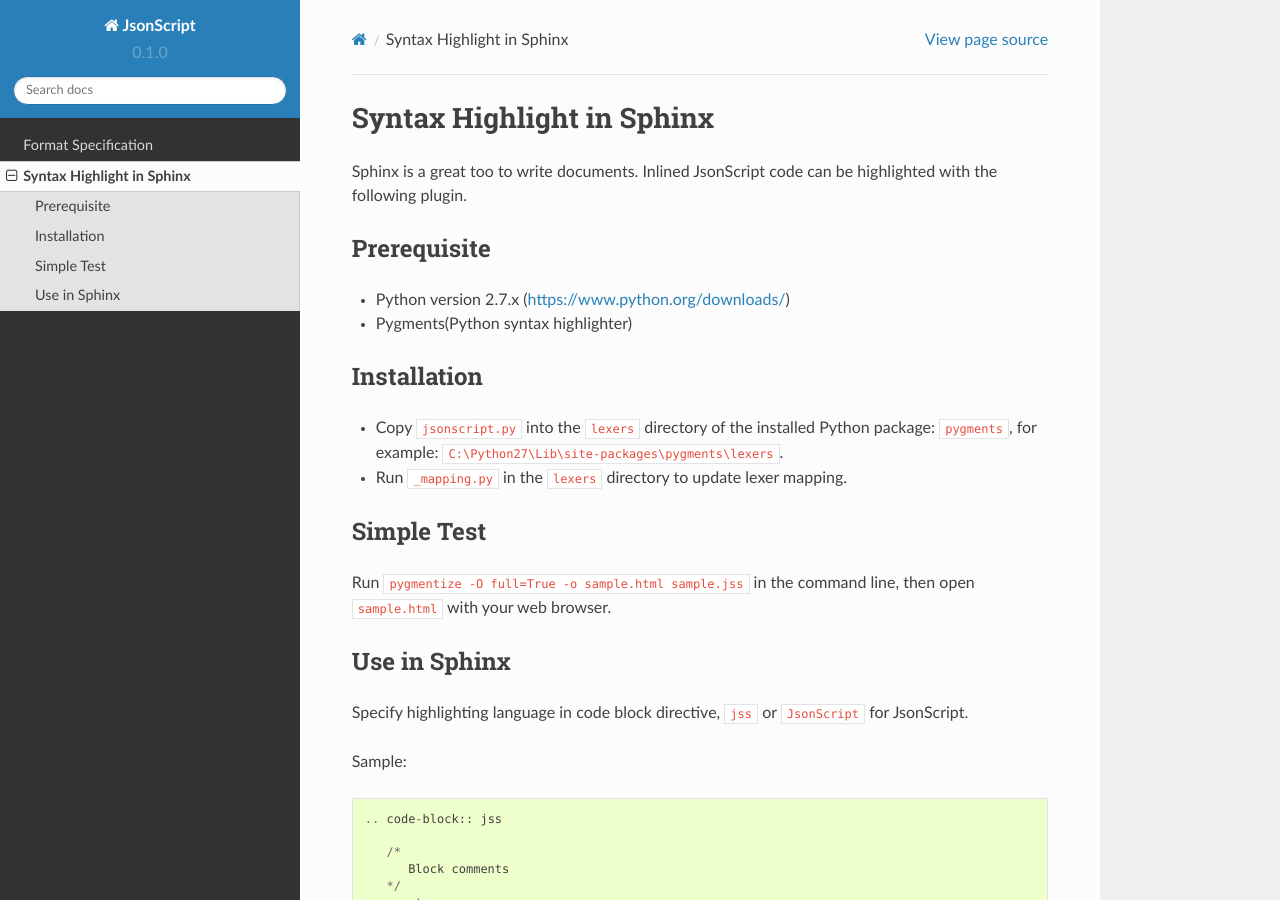
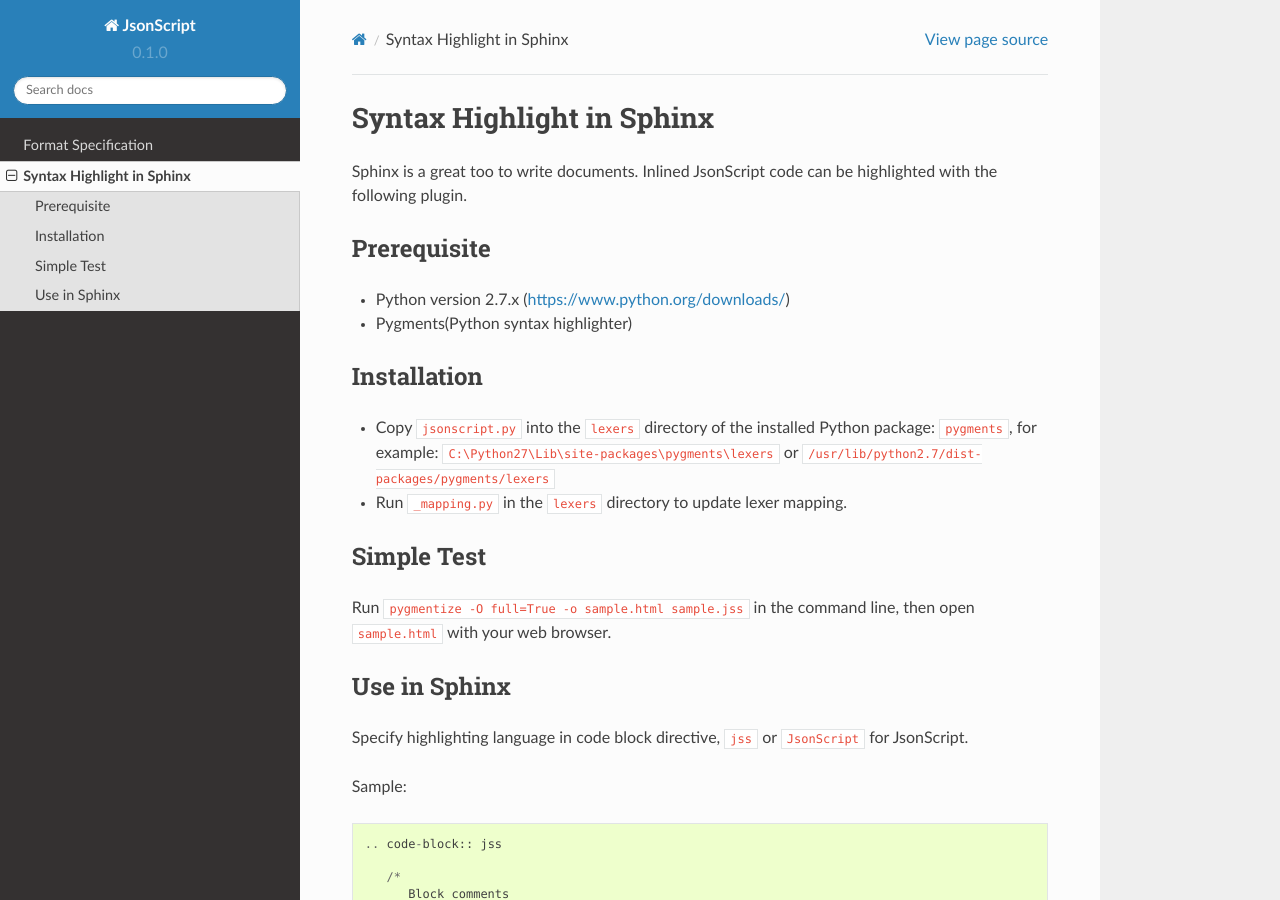
Before and after one commit to NavInfoNC/json-script, a Sphinx documentation site: the page built from docs/syntax-highlight-in-sphinx.rst, in a window 1280 px wide and 900 px high. Built offline with Sphinx 7.4.7 and the Read the Docs theme 2.0.0, drawn with Linux system fonts in a browser that asks for light colours.

Commit message:
Update syntax-highlight-in-sphinx.rst

```diff
--- a/docs/syntax-highlight-in-sphinx.rst
+++ b/docs/syntax-highlight-in-sphinx.rst
@@ -12,8 +12,9 @@
 Installation
 ------------
 
-* Copy ``jsonscript.py`` into the ``lexers`` directory of the installed Python package: ``pygments``, for example: ``C:\Python27\Lib\site-packages\pygments\lexers``.
-* Run ``_mapping.py`` in the ``lexers`` directory to update lexer mapping.
+*  Copy ``jsonscript.py`` into the ``lexers`` directory of the installed Python package: ``pygments``,
+   for example: ``C:\Python27\Lib\site-packages\pygments\lexers`` or ``/usr/lib/python2.7/dist-packages/pygments/lexers``
+*  Run ``_mapping.py`` in the ``lexers`` directory to update lexer mapping.
 
 Simple Test
 -----------
```
